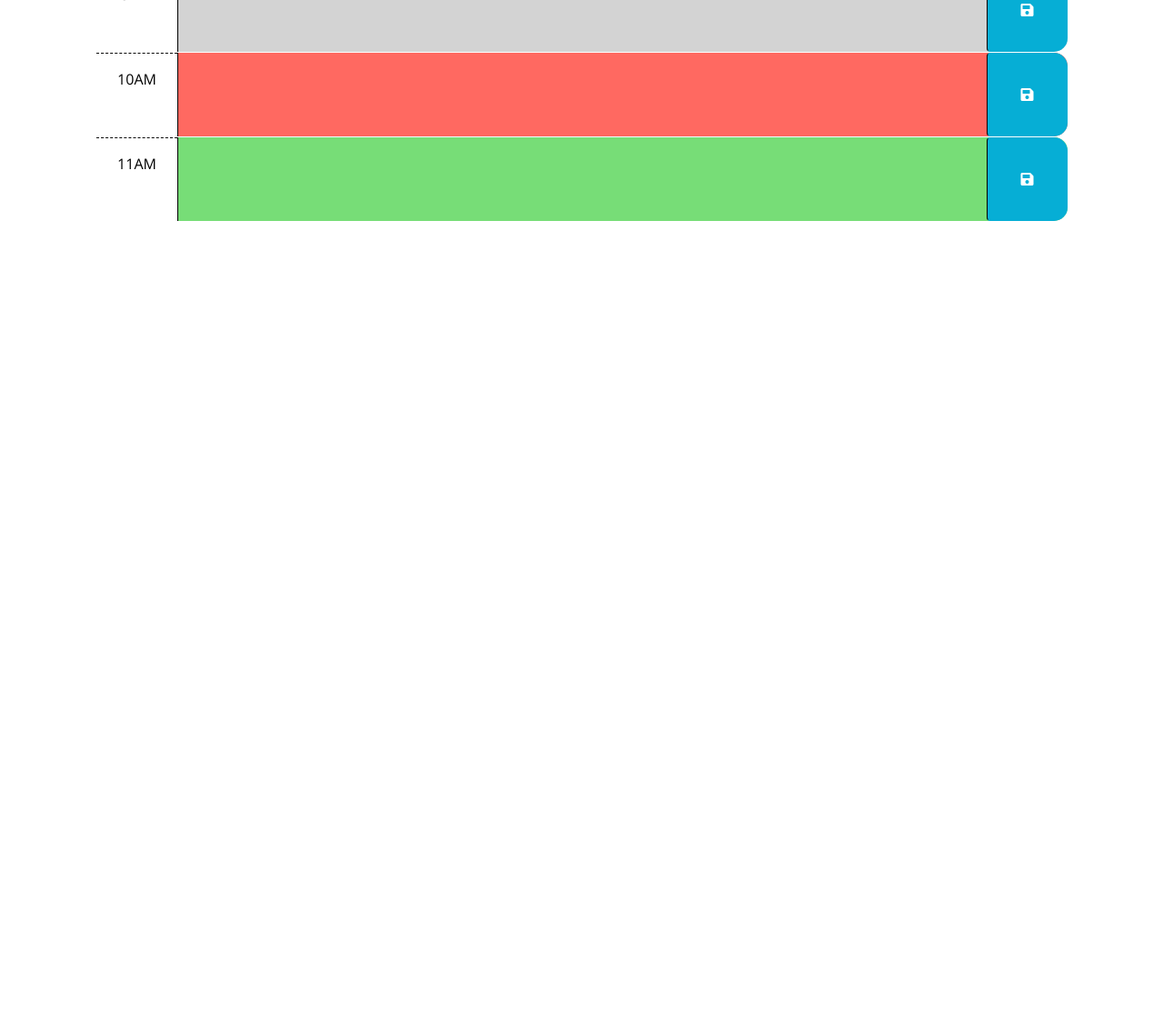
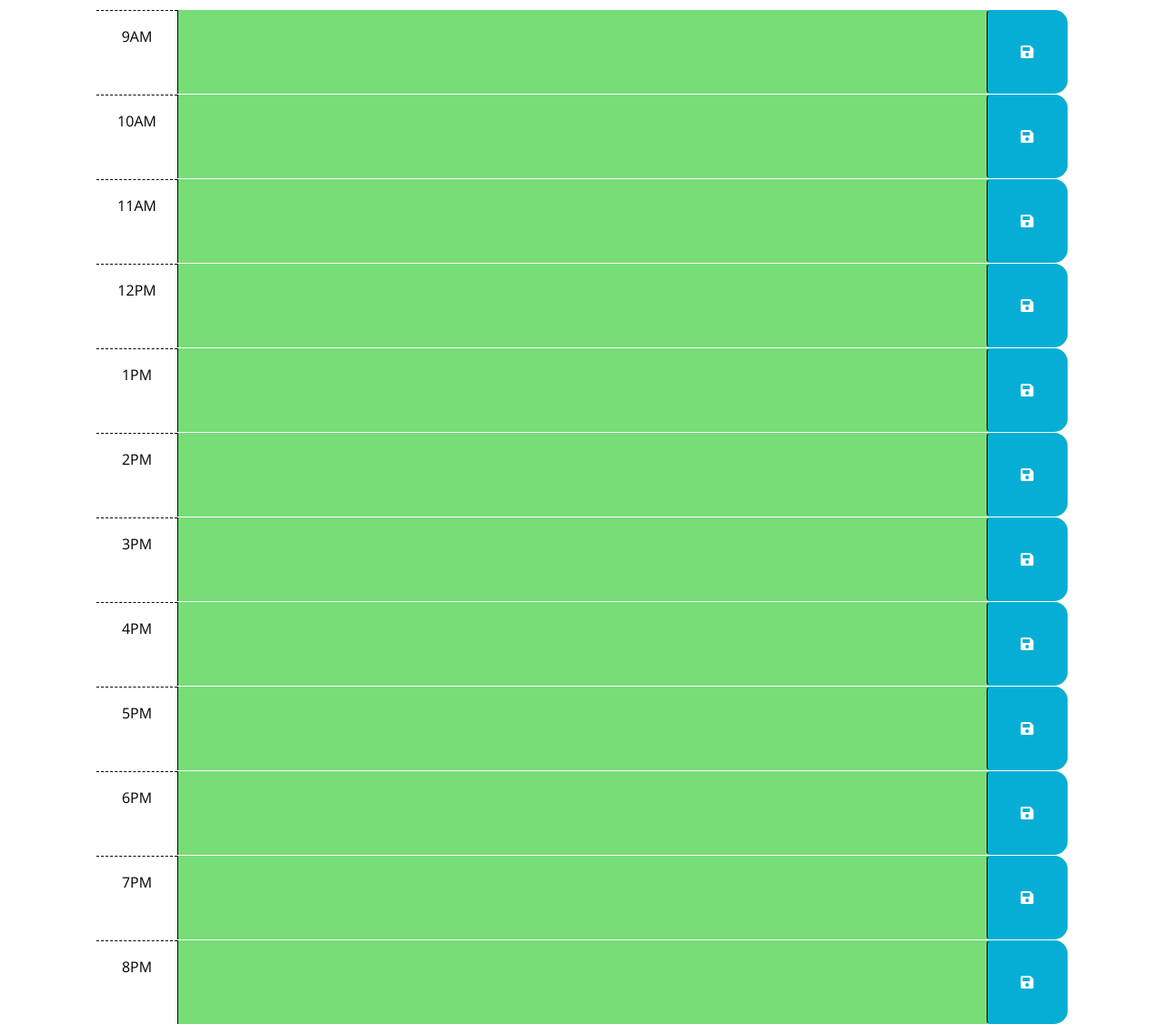
Before and after one commit to johnpow/work-day-scheduler, a plain HTML site: page index.html in a window 1280 px wide. Shown: the part 292-1418 px from the top of the page at 91% size. Before the commit the page ends 800 px from the top, so only its background shows below. Drawn offline with nearby package versions, Linux system fonts and the light colour scheme.

Commit message:
added hour of day color coding, current day and readme

```diff
--- a/index.html
+++ b/index.html
@@ -29,43 +29,101 @@
       <p id="currentDay" class="lead"></p>
     </header>
     <div class="container-lg px-5">
-      <!-- Use class for "past", "present", and "future" to apply styles to the
-        time-block divs accordingly. The javascript will need to do this by
-        adding/removing these classes on each div by comparing the hour in the
-        id to the current hour. The html provided below is meant to be an example
-        demonstrating how the css provided can be leveraged to create the
-        desired layout and colors. The html below should be removed or updated
-        in the finished product. Remember to delete this comment once the
-        code is implemented.
-        -->
-
-      <!-- Example of a past time block. The "past" class adds a gray background color. -->
-      <div id="hour-9" class="row time-block past">
+      <div id="hour-9">
         <div class="col-2 col-md-1 hour text-center py-3">9AM</div>
-        <textarea class="col-8 col-md-10 description" rows="3">test1</textarea>
+        <textarea class="col-8 col-md-10 description" rows="3"></textarea>
         <button class="btn saveBtn col-2 col-md-1" aria-label="save">
           <i class="fas fa-save" aria-hidden="true"></i>
         </button>
       </div>
 
-      <!-- Example of a a present time block. The "present" class adds a red background color. -->
-      <div id="hour-10" class="row time-block present">
+      <div id="hour-10">
         <div class="col-2 col-md-1 hour text-center py-3">10AM</div>
-        <textarea class="col-8 col-md-10 description" rows="3"> test2</textarea>
+        <textarea class="col-8 col-md-10 description" rows="3"></textarea>
         <button class="btn saveBtn col-2 col-md-1" aria-label="save">
           <i class="fas fa-save" aria-hidden="true"></i>
         </button>
       </div>
 
-      <!-- Example of a future time block. The "future" class adds a green background color. -->
-      <div id="hour-11" class="row time-block future">
+      <div id="hour-11">
         <div class="col-2 col-md-1 hour text-center py-3">11AM</div>
-        <textarea class="col-8 col-md-10 description" rows="3"> </textarea>
+        <textarea class="col-8 col-md-10 description" rows="3"></textarea>
         <button class="btn saveBtn col-2 col-md-1" aria-label="save">
           <i class="fas fa-save" aria-hidden="true"></i>
         </button>
       </div>
 
+      <div id="hour-12">
+        <div class="col-2 col-md-1 hour text-center py-3">12PM</div>
+        <textarea class="col-8 col-md-10 description" rows="3"></textarea>
+        <button class="btn saveBtn col-2 col-md-1" aria-label="save">
+          <i class="fas fa-save" aria-hidden="true"></i>
+        </button>
+      </div>
+
+      <div id="hour-13">
+        <div class="col-2 col-md-1 hour text-center py-3">1PM</div>
+        <textarea class="col-8 col-md-10 description" rows="3"></textarea>
+        <button class="btn saveBtn col-2 col-md-1" aria-label="save">
+          <i class="fas fa-save" aria-hidden="true"></i>
+        </button>
+      </div>
+
+      <div id="hour-14">
+        <div class="col-2 col-md-1 hour text-center py-3">2PM</div>
+        <textarea class="col-8 col-md-10 description" rows="3"></textarea>
+        <button class="btn saveBtn col-2 col-md-1" aria-label="save">
+          <i class="fas fa-save" aria-hidden="true"></i>
+        </button>
+      </div>
+
+      <div id="hour-15">
+        <div class="col-2 col-md-1 hour text-center py-3">3PM</div>
+        <textarea class="col-8 col-md-10 description" rows="3"></textarea>
+        <button class="btn saveBtn col-2 col-md-1" aria-label="save">
+          <i class="fas fa-save" aria-hidden="true"></i>
+        </button>
+      </div>
+
+      <div id="hour-16">
+        <div class="col-2 col-md-1 hour text-center py-3">4PM</div>
+        <textarea class="col-8 col-md-10 description" rows="3"></textarea>
+        <button class="btn saveBtn col-2 col-md-1" aria-label="save">
+          <i class="fas fa-save" aria-hidden="true"></i>
+        </button>
+      </div>
+
+
+      <div id="hour-17">
+        <div class="col-2 col-md-1 hour text-center py-3">5PM</div>
+        <textarea class="col-8 col-md-10 description" rows="3"></textarea>
+        <button class="btn saveBtn col-2 col-md-1" aria-label="save">
+          <i class="fas fa-save" aria-hidden="true"></i>
+        </button>
+      </div>
+
+      <div id="hour-18">
+        <div class="col-2 col-md-1 hour text-center py-3">6PM</div>
+        <textarea class="col-8 col-md-10 description" rows="3"></textarea>
+        <button class="btn saveBtn col-2 col-md-1" aria-label="save">
+          <i class="fas fa-save" aria-hidden="true"></i>
+        </button>
+      </div>
+
+     <div id="hour-19">
+        <div class="col-2 col-md-1 hour text-center py-3">7PM</div>
+        <textarea class="col-8 col-md-10 description" rows="3"></textarea>
+        <button class="btn saveBtn col-2 col-md-1" aria-label="save">
+          <i class="fas fa-save" aria-hidden="true"></i>
+        </button>
+      </div>
+      <div id="hour-20">
+      <div class="col-2 col-md-1 hour text-center py-3">8PM</div>
+      <textarea class="col-8 col-md-10 description" rows="3"></textarea>
+      <button class="btn saveBtn col-2 col-md-1" aria-label="save">
+        <i class="fas fa-save" aria-hidden="true"></i>
+      </button>
+    </div>
     <script src="https://code.jquery.com/jquery-3.4.1.min.js"></script>
     <script
       src="https://cdn.jsdelivr.net/npm/dayjs@1.11.3/dayjs.min.js"
--- a/script.js
+++ b/script.js
@@ -2,60 +2,52 @@
 // the code isn't run until the browser has finished rendering all the elements
 // in the html.
 
-var hourCal = [9,10,11]
-var saveBtnEl = $('.fa-save');
+var hourCal = [9, 10, 11, 12, 13, 14, 15, 16, 17, 18, 19, 20];
+var saveBtnEl = $(".fa-save");
 
-saveBtnEl.on('click', function(event) {
+$(function () {
+  // listener for click events on the save button
 
+  saveBtnEl.on("click", function (event) {
     var btnClicked = $(event.target);
 
-let scheduleHour = btnClicked.parent().parent().attr('id');
-let scheduleInfo = btnClicked.parent().parent().children().eq(1).val()
+    let scheduleHour = btnClicked.parent().parent().attr("id");
+    let scheduleInfo = btnClicked.parent().parent().children().eq(1).val();
 
-console.log(scheduleHour + ' ' + scheduleInfo)
+    // console.log(scheduleHour + ' ' + scheduleInfo)
 
     localStorage.setItem(scheduleHour, JSON.stringify(scheduleInfo));
-
   });
 
+  //
+  // apply the past, present, or future class to each time
+  // block by comparing the id to the current hour
 
-hourCal.forEach(function(item) {
+  hourCal.forEach(function (item) {
+    let currentHour = dayjs().hour();
+    if (item === currentHour) {
+      $(`#hour-${item}`).attr("class", "row time-block present");
+    } else if (item > currentHour) {
+      $(`#hour-${item}`).attr("class", "row time-block future");
+    } else {
+      $(`#hour-${item}`).attr("class", "row time-block past");
+    }
+  });
 
+  // Get any user input that was saved in localStorage and set
+  // the values of the corresponding textarea elements.
+
+  hourCal.forEach(function (item) {
     let hourSaved = $(`#hour-${item}`);
     let hourLogged = JSON.parse(localStorage.getItem(`hour-${item}`));
 
     if (!hourLogged) {
-  hourSaved.children().eq(1).val('')
+      hourSaved.children().eq(1).val("");
     } else {
-  hourSaved.children().eq(1).val(`${hourLogged}`)
+      hourSaved.children().eq(1).val(`${hourLogged}`);
     }
-
   });
 
-
-$(function () {
-  // TODO: Add a listener for click events on the save button. This code should
-  // use the id in the containing time-block as a key to save the user input in
-  // local storage. HINT: What does `this` reference in the click listener
-  // function? How can DOM traversal be used to get the "hour-x" id of the
-  // time-block containing the button that was clicked? How might the id be
-  // useful when saving the description in local storage?
-
-
-
-
-
-
-  //
-  // TODO: Add code to apply the past, present, or future class to each time
-  // block by comparing the id to the current hour. HINTS: How can the id
-  // attribute of each time-block be used to conditionally add or remove the
-  // past, present, and future classes? How can Day.js be used to get the
-  // current hour in 24-hour time?
-  //
-  // TODO: Add code to get any user input that was saved in localStorage and set
-  // the values of the corresponding textarea elements. HINT: How can the id
-  // attribute of each time-block be used to do this?
-  //
-  // TODO: Add code to display the current date in the header of the page.
+  // Display the current date in the header of the page.
+  $("#currentDay").text(dayjs().format("dddd, MMMM D"));
 });
```
Also changed, not shown: cal.png (added), 1 other file. Lines whose indentation alone changed are shown as unchanged.
